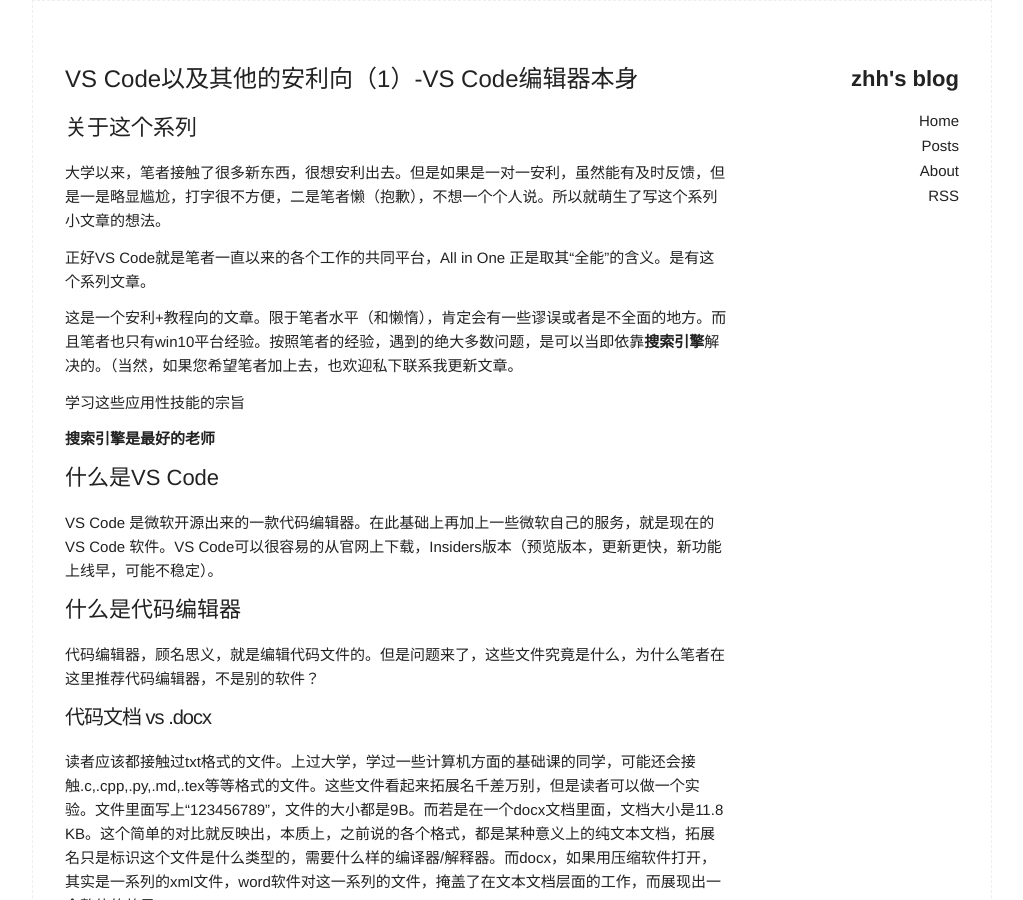
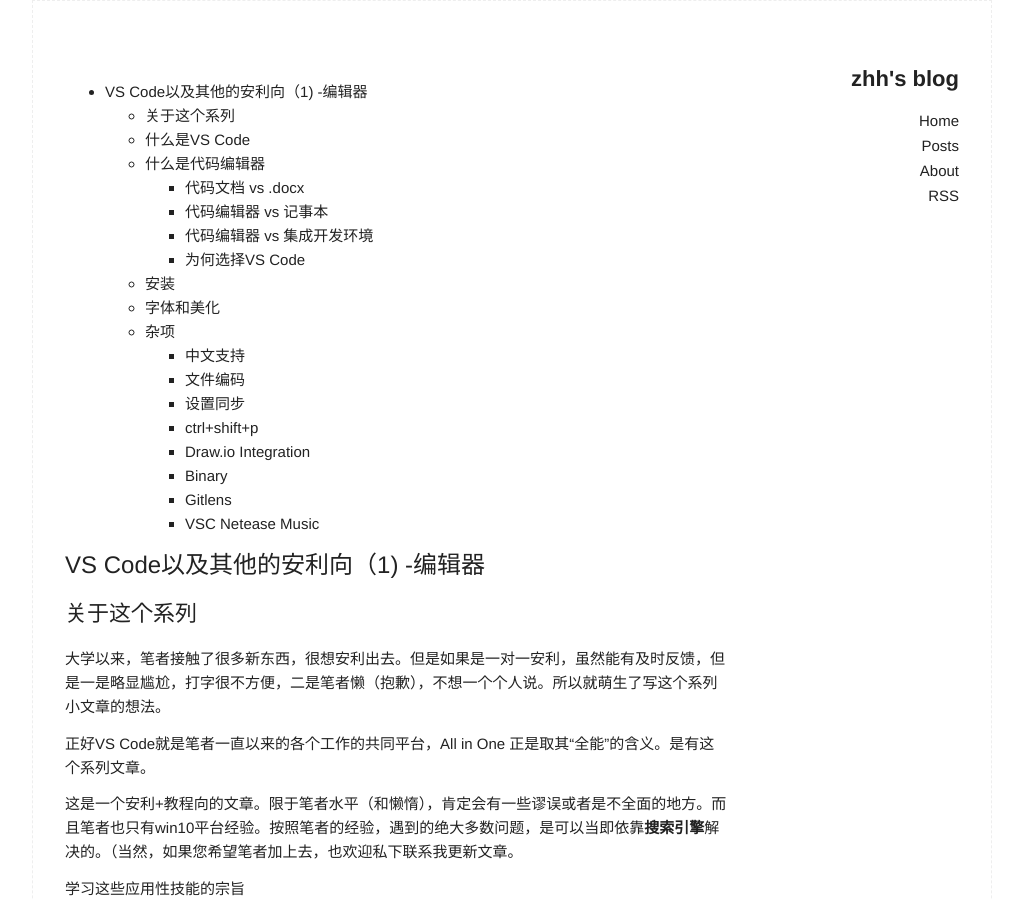
Before and after one commit to livypad/livypad.github.io, a Jekyll site: the page built from _posts/2020-06-21-vsc1.md, in a window 1280 px wide and 900 px high. Shown: the whole window, without its empty margins (128-1151 px from the left). Built offline with Jekyll 4.4.1, drawn with Linux system fonts in a browser that asks for light colours; formulas are drawn with MathJax 3.

Commit message:
toc 更新

```diff
--- a/_posts/2020-06-21-vsc1.md
+++ b/_posts/2020-06-21-vsc1.md
@@ -2,8 +2,27 @@
 layout: default
 title:  "VS Code，All in One（1）——v0.2.0"
 ---
+- [VS Code以及其他的安利向（1) -编辑器](#vs-code以及其他的安利向1--编辑器)
+  - [关于这个系列](#关于这个系列)
+  - [什么是VS Code](#什么是vs-code)
+  - [什么是代码编辑器](#什么是代码编辑器)
+    - [代码文档 vs .docx](#代码文档-vs-docx)
+    - [代码编辑器 vs 记事本](#代码编辑器-vs-记事本)
+    - [代码编辑器 vs 集成开发环境](#代码编辑器-vs-集成开发环境)
+    - [为何选择VS Code](#为何选择vs-code)
+  - [安装](#安装)
+  - [字体和美化](#字体和美化)
+  - [杂项](#杂项)
+    - [中文支持](#中文支持)
+    - [文件编码](#文件编码)
+    - [设置同步](#设置同步)
+    - [ctrl+shift+p](#ctrlshiftp)
+    - [Draw.io Integration](#drawio-integration)
+    - [Binary](#binary)
+    - [Gitlens](#gitlens)
+    - [VSC Netease Music](#vsc-netease-music)
 
-# VS Code以及其他的安利向（1）-VS Code编辑器本身
+# VS Code以及其他的安利向（1) -编辑器
 
 ## 关于这个系列
 
```
Also changed, not shown: _posts/2020-06-22-vsc2.md (+17 -0 lines), _posts/2020-06-23-vsc3.md (+13 -0 lines), note/try.org (added, +8 -0 lines), note/try.md (added).
